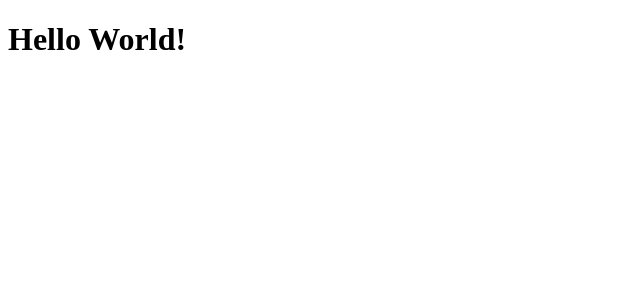
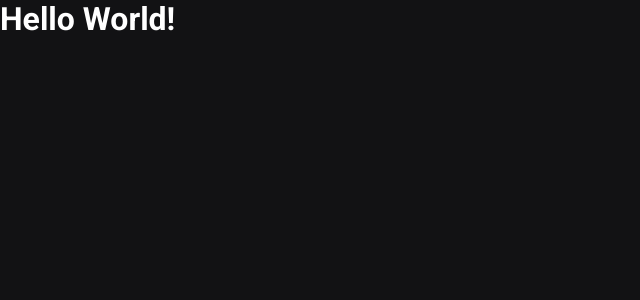
Before and after one commit to mjossany/Ig-News, a Next.js app: page / in a window 1280 px wide. Shown: the top 300 px of the page, without its empty margins (0-640 px from the left). Built offline with nearby package versions, Linux system fonts and the light colour scheme.

Commit message:
Create global.scss

```diff
--- a/package.json
+++ b/package.json
@@ -11,7 +11,8 @@
   "dependencies": {
     "next": "12.1.6",
     "react": "18.1.0",
-    "react-dom": "18.1.0"
+    "react-dom": "18.1.0",
+    "sass": "^1.52.1"
   },
   "devDependencies": {
     "@types/node": "^17.0.35",
--- a/src/pages/_app.tsx
+++ b/src/pages/_app.tsx
@@ -1,4 +1,6 @@
 import { AppProps } from 'next/app';
+
+import '../styles/global.scss';
 
 function MyApp({ Component, pageProps }: AppProps) {
   return <Component {...pageProps} />
--- /dev/null
+++ b/src/pages/_document.tsx
@@ -0,0 +1,19 @@
+import Document, { Html, Head, Main, NextScript } from 'next/document';
+
+export default class MyDocument extends Document {
+  render() {
+    return (
+      <Html>
+        <Head>
+          <link rel="preconnect" href="https://fonts.googleapis.com" />
+          <link rel="preconnect" href="https://fonts.gstatic.com" crossOrigin="anonymous" />
+          <link href="https://fonts.googleapis.com/css2?family=Roboto:wght@400;700;900&display=swap" rel="stylesheet" />
+        </Head>
+        <body>
+          <Main />
+          <NextScript />
+        </body>
+      </Html>
+    )
+  }
+}
--- a/src/pages/index.tsx
+++ b/src/pages/index.tsx
@@ -1,5 +1,12 @@
+import Head from 'next/head';
+
 export default function Home() {
   return (
-    <h1>Hello World!</h1>
+    <>
+      <Head>
+        <title>Início | ig.news</title>
+      </Head>
+      <h1>Hello World!</h1>
+    </>
   )
 }
--- /dev/null
+++ b/src/styles/global.scss
@@ -0,0 +1,46 @@
+* {
+  margin: 0;
+  padding: 0;
+  box-sizing: border-box;
+}
+
+:root {
+  --white: #FFFFFF;
+
+  --gray-100: #e1e1e6;
+  --gray-300: #a8a8b3;
+  --gray-900: #121214;
+
+  --cyan-500: #61dafb;
+  --yellow-500: #eba417;
+}
+
+@media (max-width: 1080px) {
+  html {
+    font-size: 93.75%;
+  }
+}
+
+@media (max-width: 720px) {
+  html {
+    font-size: 87.5%;
+  }
+}
+
+body {
+  background: var(--gray-900);
+  color: var(--white);
+}
+
+body, input, textarea, select, button {
+  font: 400 1rem "Roboto", sans-serif;
+}
+
+button {
+  cursor: pointer;
+}
+
+a {
+  color: inherit;
+  text-decoration: none;
+}
```
Also changed, not shown: 2 other files (tests, documents, lock files or other folders).
